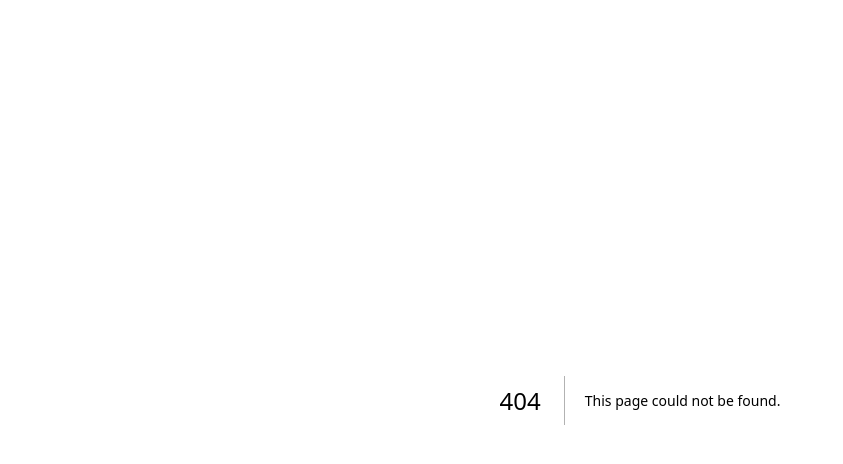
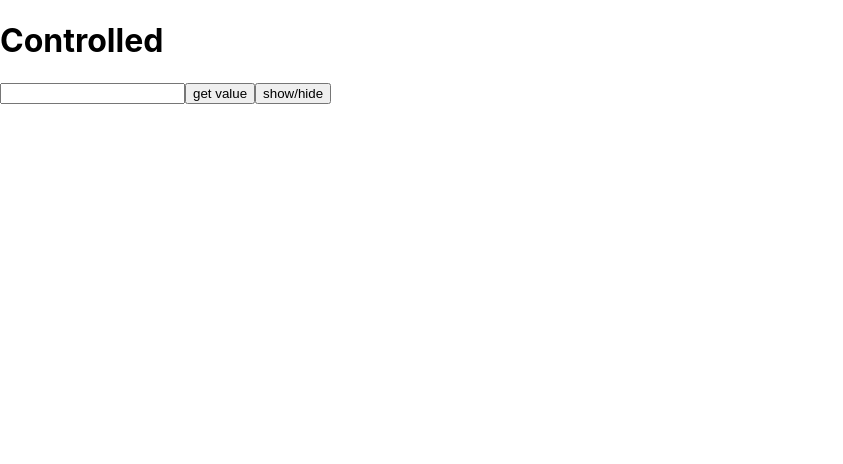
Before and after one commit to jvmhonorato/form-react, a Next.js app: page /controlled in a window 1280 px wide. Before the commit this address had no page. Shown: the top 464 px of the page, without its empty margins (0-843 px from the left). Built offline with nearby package versions, Linux system fonts and the light colour scheme.

Commit message:
Form pure controller vs uncontrolled

```diff
--- /dev/null
+++ b/pages/controlled.js
@@ -0,0 +1,32 @@
+import { useState } from "react"
+
+const FormControlled = () => {
+    const[show,setShow] = useState(true)
+    const [value, setValue] = useState('')
+    const getValue = () => {
+        //add '?' pra deixar a leitura da ação condicionada
+         // console.log(inputRef?.current?.value)
+         console.log(value)
+    }
+    const onChange = (event) => {
+        console.log(event)
+        setValue(event.target.value)
+    }
+    return(
+        <>
+        <h1>Controlled</h1>
+        {show && <input type='text' value={value} onChange={onChange} />}
+
+         <button type="button" onClick={getValue} >
+            get value
+         </button>
+         {/* use(curr ) => (!curr) pra variar de true ou false a cada click */}
+         <button type="button" onClick={() => setShow((curr) => !curr)} >
+            show/hide
+         </button>
+        </>
+
+    )
+}
+
+export default FormControlled
```
Also changed, not shown: pages/uncontrolled.js (added, +28 -0 lines), tutorial.txt (added), 1 other file (tests, documents, lock files or other folders).
